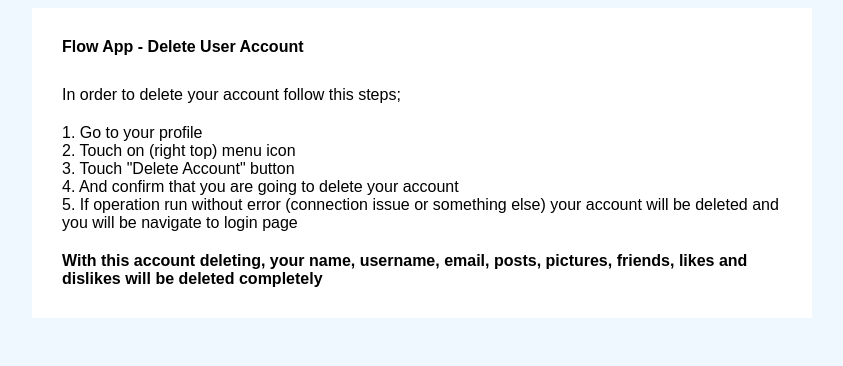
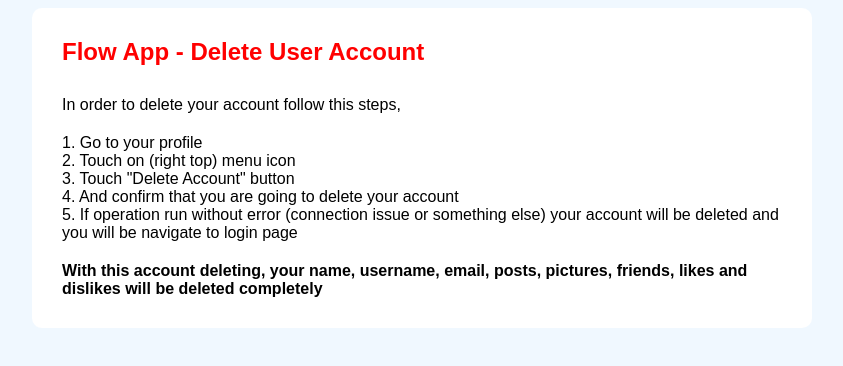
Before and after one commit to coskund/TestSite, a plain HTML site: page index.html in a window 1280 px wide. Shown: the whole page, without its empty margins (218-1061 px from the left). Drawn offline with Linux system fonts and the light colour scheme.

Commit message:
Updated Flow app site

```diff
--- a/index.html
+++ b/index.html
@@ -3,18 +3,23 @@
 <head>
     <meta charset="UTF-8">
     <meta name="viewport" content="width=device-width, initial-scale=1.0">
-        <title>Document</title>
+    <title>Flow App - Delete Account</title>
+    <link rel="stylesheet" href="main.css">
 </head>
 <body style="font-family: Arial, Helvetica, sans-serif; background-color: aliceblue; ">
-        <div style="background-color: #fff; max-width: 720px; margin: auto; padding: 30px;">
-            <div style="font-weight: bold; font-size: 24; margin-bottom: 30px;">Flow App - Delete User Account</div>
-            <div style="margin-bottom: 20px;">In order to delete your account follow this steps;</div>
+<div class="content">
+    <div class="title">Flow App - Delete User Account</div>
+    <div style="margin-bottom: 20px;">In order to delete your account follow this steps,</div>
     <div>1. Go to your profile</div>
     <div>2. Touch on (right top) menu icon</div>
     <div>3. Touch "Delete Account" button</div>
     <div>4. And confirm that you are going to delete your account</div>
-            <div>5. If operation run without error (connection issue or something else) your account will be deleted and you will be navigate to login page</div>
-            <div style="margin-top: 20px; font-weight: bold;">With this account deleting, your name, username, email, posts, pictures, friends, likes and dislikes will be deleted completely</div>
+    <div>5. If operation run without error (connection issue or something else) your account will be deleted and you
+        will be navigate to login page
+    </div>
+    <div style="margin-top: 20px; font-weight: bold;">With this account deleting, your name, username, email, posts,
+        pictures, friends, likes and dislikes will be deleted completely
+    </div>
 </div>
 <a style="display: none;" href="./child/child.html">child sexual abuse and exploitation (CSAE) Click here</a>
 </body>
--- /dev/null
+++ b/main.css
@@ -0,0 +1,19 @@
+body {
+    font-family: Arial, Helvetica, sans-serif;
+    background-color: aliceblue;
+}
+
+.content {
+    background-color: #fff;
+    max-width: 720px;
+    margin: auto;
+    padding: 30px;
+    border-radius: 10px;
+}
+
+.title {
+    color: red;
+    font-weight: bold;
+    font-size: 24px;
+    margin-bottom: 30px;
+}
```
Lines whose indentation alone changed are shown as unchanged.
